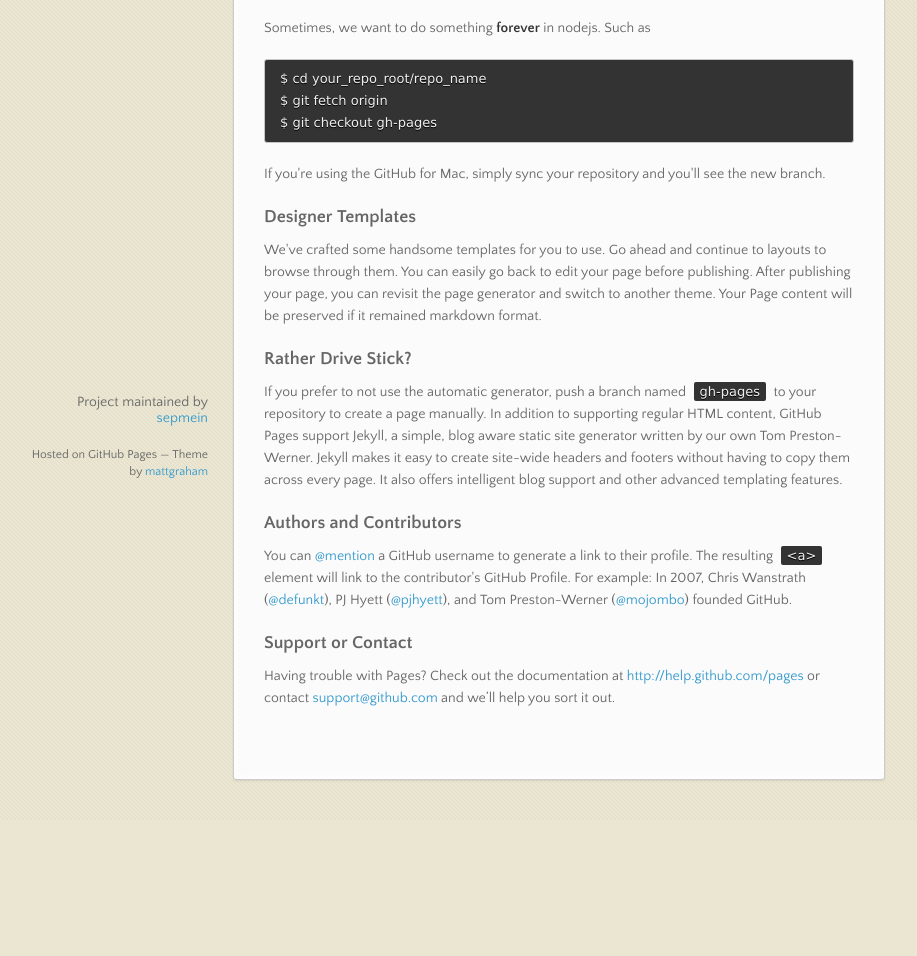
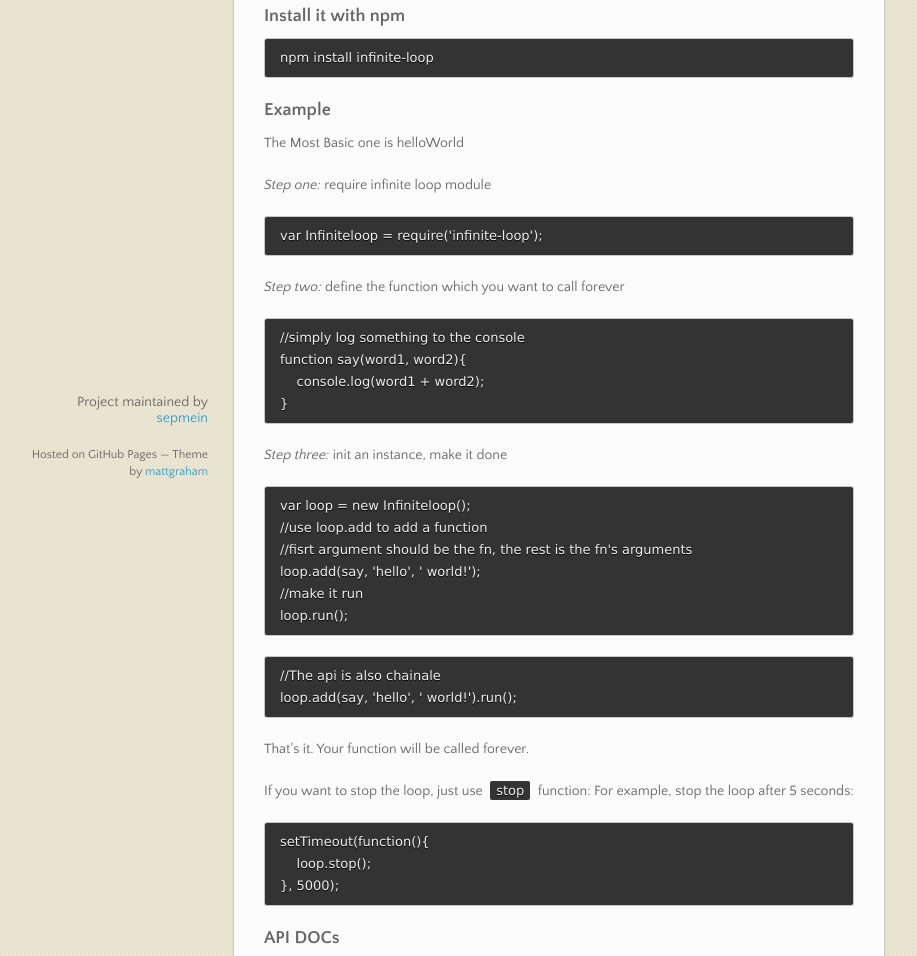
Before and after one commit to sepmein/infiniteLoop, a plain HTML site: page index.html in a window 1280 px wide. Shown: the part 280-1236 px from the top of the page, without its empty margins (82-999 px from the left). Before the commit the page ends 1100 px from the top, so only its background shows below. Drawn offline with nearby package versions, Linux system fonts and the light colour scheme.

```diff
--- a/index.html
+++ b/index.html
@@ -18,7 +18,7 @@
 
       <header>
         <h1>Infinite Loop - a node js packge</h1>
-        <p>manage infinite loops in javascript with ease</p>
+        <p>Good Performance, Low Mem Comsumption, Easy to Use</p>
       </header>
 
       <div id="banner">
@@ -39,35 +39,59 @@
         <ul></ul>
       </nav>
       <section>
-        <h3>What is Infinite Loop?</h3>
+        <h2>
+<a name="infinite-loop-is-a-nodejs-package-for-easily-managing-loops-in-javascript" class="anchor" href="#infinite-loop-is-a-nodejs-package-for-easily-managing-loops-in-javascript"><span class="octicon octicon-link"></span></a><strong>Infinite Loop</strong> is a nodejs package for easily managing loops in Javascript.</h2>
 
-<p>Infinite Loop is a nodejs package for easily managing loops in Javascript.</p>
+<h3>
+<a name="install-it-with-npm" class="anchor" href="#install-it-with-npm"><span class="octicon octicon-link"></span></a>Install it with npm</h3>
 
-<p>Sometimes, we want to do something <strong>forever</strong> in nodejs.
-Such as </p>
-
-<pre><code>$ cd your_repo_root/repo_name
-$ git fetch origin
-$ git checkout gh-pages
+<pre><code>npm install infinite-loop
 </code></pre>
 
-<p>If you're using the GitHub for Mac, simply sync your repository and you'll see the new branch.</p>
+<h3>
+<a name="example" class="anchor" href="#example"><span class="octicon octicon-link"></span></a>Example</h3>
 
-<h3>Designer Templates</h3>
+<p>The Most Basic one is helloWorld</p>
 
-<p>We've crafted some handsome templates for you to use. Go ahead and continue to layouts to browse through them. You can easily go back to edit your page before publishing. After publishing your page, you can revisit the page generator and switch to another theme. Your Page content will be preserved if it remained markdown format.</p>
+<p><em>Step one:</em> require infinite loop module</p>
 
-<h3>Rather Drive Stick?</h3>
+<pre><code>var Infiniteloop = require('infinite-loop');
+</code></pre>
 
-<p>If you prefer to not use the automatic generator, push a branch named <code>gh-pages</code> to your repository to create a page manually. In addition to supporting regular HTML content, GitHub Pages support Jekyll, a simple, blog aware static site generator written by our own Tom Preston-Werner. Jekyll makes it easy to create site-wide headers and footers without having to copy them across every page. It also offers intelligent blog support and other advanced templating features.</p>
+<p><em>Step two:</em> define the function which you want to call forever</p>
 
-<h3>Authors and Contributors</h3>
+<pre><code>//simply log something to the console
+function say(word1, word2){
+    console.log(word1 + word2);
+}
+</code></pre>
 
-<p>You can <a href="https://github.com/blog/821" class="user-mention">@mention</a> a GitHub username to generate a link to their profile. The resulting <code>&lt;a&gt;</code> element will link to the contributor's GitHub Profile. For example: In 2007, Chris Wanstrath (<a href="https://github.com/defunkt" class="user-mention">@defunkt</a>), PJ Hyett (<a href="https://github.com/pjhyett" class="user-mention">@pjhyett</a>), and Tom Preston-Werner (<a href="https://github.com/mojombo" class="user-mention">@mojombo</a>) founded GitHub.</p>
+<p><em>Step three:</em> init an instance, make it done</p>
 
-<h3>Support or Contact</h3>
+<pre><code>var loop = new Infiniteloop();
+//use loop.add to add a function
+//fisrt argument should be the fn, the rest is the fn's arguments
+loop.add(say, 'hello', ' world!');
+//make it run
+loop.run();
+</code></pre>
 
-<p>Having trouble with Pages? Check out the documentation at <a href="http://help.github.com/pages">http://help.github.com/pages</a> or contact <a href="mailto:support@github.com">support@github.com</a> and we’ll help you sort it out.</p>
+<pre><code>//The api is also chainale
+loop.add(say, 'hello', ' world!').run();
+</code></pre>
+
+<p>That's it. Your function will be called forever.</p>
+
+<p>If you want to stop the loop, just use <code>stop</code> function:
+For example, stop the loop after 5 seconds:</p>
+
+<pre><code>setTimeout(function(){
+    loop.stop();
+}, 5000);
+</code></pre>
+
+<h3>
+<a name="api-docs" class="anchor" href="#api-docs"><span class="octicon octicon-link"></span></a>API DOCs</h3>
       </section>
       <footer>
         <p>Project maintained by <a href="https://github.com/sepmein">sepmein</a></p>
```
Also changed, not shown: params.json (+1 -1 lines).
